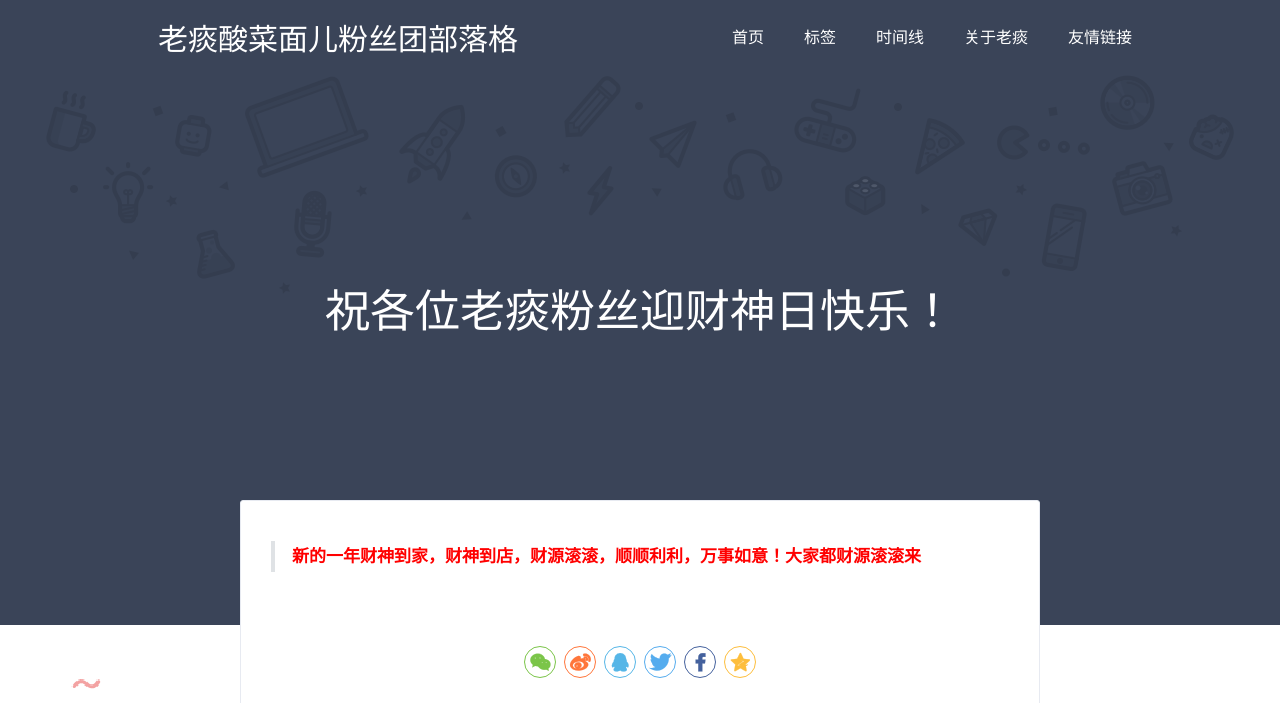
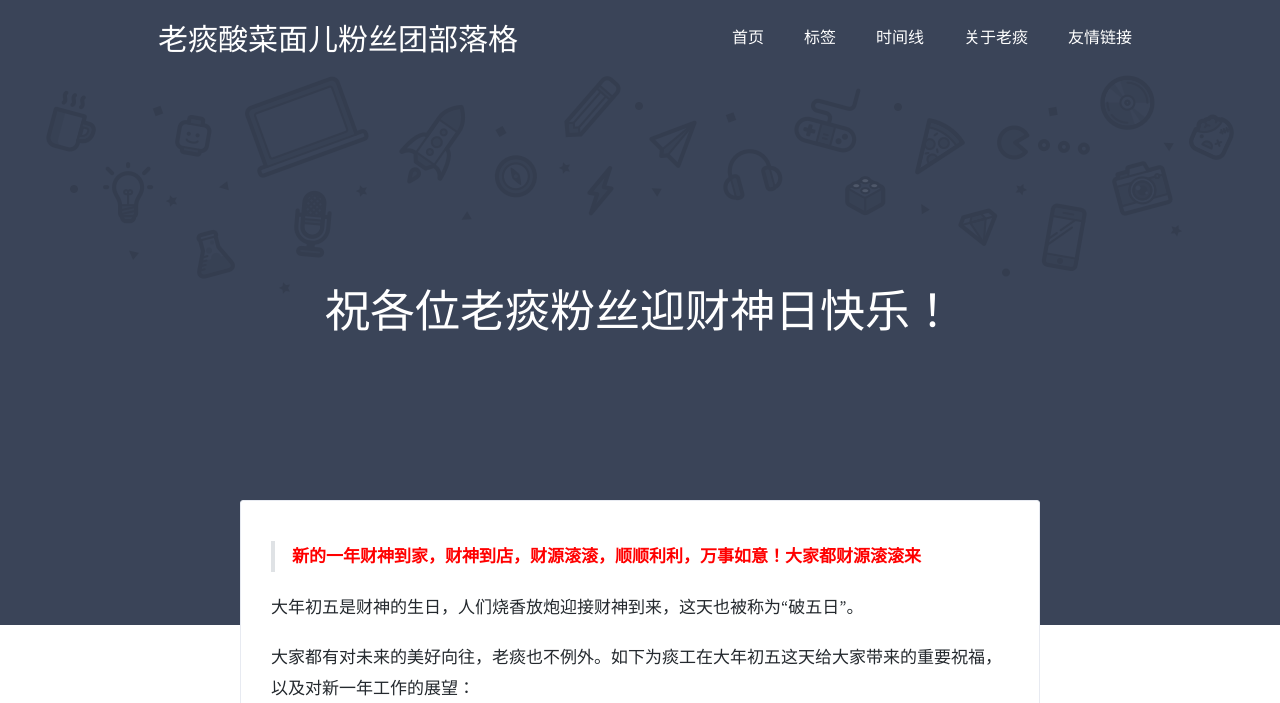
Before and after one commit to grandtanfans/grandtanfans.github.io, a Jekyll site: the page built from _posts/2023-01-26-happy-birthday-to-god-of-wealth.md, in a window 1280 px wide. Shown: the top 703 px of the page. Built offline with Jekyll 4.4.1, drawn with Linux system fonts in a browser that asks for light colours; comment, search, counter and statistics services are not loaded; grey boxes are pictures that could not be loaded.

Commit message:
feat: update a post

```diff
--- a/_posts/2023-01-26-happy-birthday-to-god-of-wealth.md
+++ b/_posts/2023-01-26-happy-birthday-to-god-of-wealth.md
@@ -9,3 +9,9 @@ tags: 祝福
 ---
 
 > <strong style="color:red">新的一年财神到家，财神到店，财源滚滚，顺顺利利，万事如意！大家都财源滚滚来</strong>
+
+大年初五是财神的生日，人们烧香放炮迎接财神到来，这天也被称为“破五日”。
+
+大家都有对未来的美好向往，老痰也不例外。如下为痰工在大年初五这天给大家带来的重要祝福，以及对新一年工作的展望：
+
+![](https://img.picgo.net/2023/01/26/_20230126165151f434189ba4e7dbd1.png)
```
